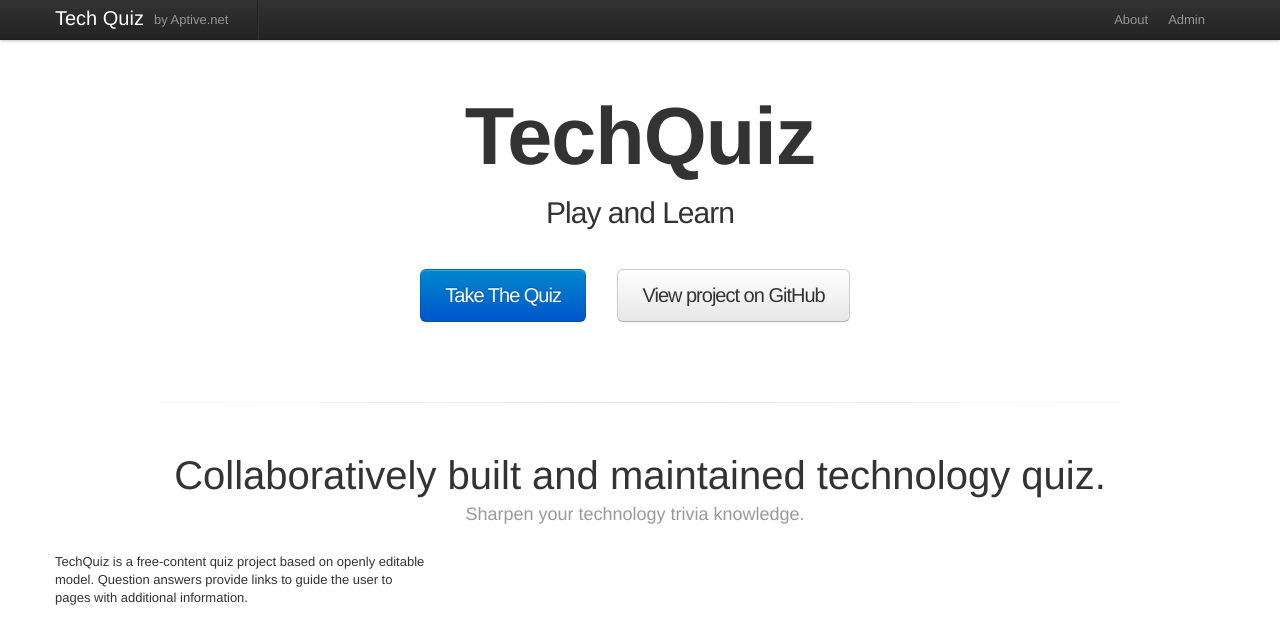
After one commit to mileshampson/techquiz, a Django app: page /about in a window 1280 px wide. The commit adds this page. Shown: the top 644 px of the page. Run offline with Django 3.2, Linux system fonts and the light colour scheme; some libraries are stand-ins or nearby versions.

Commit message:
Add about page.

```diff
--- /dev/null
+++ b/djangosite/templates/about.html
@@ -0,0 +1,29 @@
+{% extends "bootstrap_base.html" %}
+
+{% block custom_css %}
+	<link href="/static/css/about.css" rel="stylesheet">
+{% endblock %}
+
+{% block content %}
+<div  class="container">
+	<header class="jumbotron masthead">
+		<h1>TechQuiz<h1>
+		<p>Play and Learn</p>
+		<a href="/questions" class="btn btn-primary btn-large">Take The Quiz</a>
+		<a href="https://github.com/ivobos/techquiz/" class="btn btn-large">View project on GitHub</a>
+	</header>
+	<hr class="soften">
+	<div class="marketing">
+		<h1>Collaboratively built and maintained technology quiz.</h1>
+		<p class="marketing-byline">Sharpen your technology trivia knowledge.</p>
+		<div class="row">
+			<div class="span4">
+				TechQuiz is a free-content quiz project based on openly editable model. Question answers provide links to guide the user to pages with additional information.
+			</div>
+		</div>
+	</div>
+</div>
+{% endblock %}
+
+{% block custom_javascript %}
+{% endblock %}
--- a/djangosite/templates/bootstrap_base.html
+++ b/djangosite/templates/bootstrap_base.html
@@ -22,6 +22,9 @@ body {
 </style>
 <link href="/static/bootstrap/css/bootstrap-responsive.css"
 	rel="stylesheet">
+
+{% block custom_css %}
+{% endblock %}
 
 <!-- Le fav and touch icons -->
 <link rel="shortcut icon" href="/static/favicon.ico">
@@ -61,6 +64,7 @@ body {
 				<a id="nearby_button" class="btn btn-primary btn-small">Nearby</a>
 -->				<div class="nav-collapse pull-right">
 					<ul class="nav">
+						<li><a href="/about">About</a></li>
 						<li><a href="/admin">Admin</a></li>
 					</ul>
 				</div>
--- a/djangosite/templates/index.html
+++ b/djangosite/templates/index.html
@@ -18,12 +18,12 @@
 	  		<a class="btn disabled">Delete</button>
   		{% endif %}
   		{% if prevqid %}
-  			<a class="btn" href="/{{ prevqid }}">Previous</a>
+  			<a class="btn" href="/questions/{{ prevqid }}">Previous</a>
   		{% else %}
   			<a class="btn disabled"">Previous</a>
   		{% endif %}
   		{% if nextqid %}
-  			<a class="btn" href="/{{ nextqid }}">Next</a>
+  			<a class="btn" href="/questions/{{ nextqid }}">Next</a>
   		{% else %}
   			<a class="btn disabled">Next</a>
   		{% endif %}
--- a/djangosite/urls.py
+++ b/djangosite/urls.py
@@ -6,14 +6,16 @@ from django.conf.urls.defaults import patterns, include, url
 
 urlpatterns = patterns('',
     # Examples:
-    url(r'^$', 'djangosite.views.index'),
-    url(r'^(?P<qid>\d)/$', 'djangosite.views.index'),
+    url(r'^$', 'djangosite.views.about'),
+    url(r'^questions$', 'djangosite.views.index'),
+    url(r'^questions/(?P<qid>\d)/$', 'djangosite.views.index'),
     url(r'^new$', 'djangosite.views.new'),
     url(r'^category$', 'djangosite.views.category_select'),
     url(r'^edit$', 'djangosite.views.edit'),
     url(r'^delete$', 'djangosite.views.delete'),
     url(r'^statistics$', 'djangosite.views.statistics'),
     url(r'^admin$', 'djangosite.views.admin'),
+    url(r'^about$', 'djangosite.views.about'),
     #url(r'^geolocation$', 'djangosite.views.geolocation'),
     # url(r'^$', 'djangosite.views.home', name='home'),
     # url(r'^djangosite/', include('djangosite.foo.urls')),
--- a/djangosite/views.py
+++ b/djangosite/views.py
@@ -16,6 +16,12 @@ def admin(request):
 
 def category_select(request):
     t = loader.get_template('category_select.html')
+    ctxdata = {}
+    c = Context(ctxdata)
+    return HttpResponse(t.render(c))
+
+def about(request):
+    t = loader.get_template('about.html')
     ctxdata = {}
     c = Context(ctxdata)
     return HttpResponse(t.render(c))
@@ -49,7 +55,7 @@ def new(request):
         distractors.append(request.REQUEST["distractor2"])
         distractors.append(request.REQUEST["distractor3"])
         distdata.questions.addNewQuestion(stem, key, distractors)
-        return redirect("/")
+        return redirect("/questions")
 
 @never_cache
 def edit(request):
@@ -70,14 +76,14 @@ def edit(request):
         distractors.append(request.REQUEST["distractor2"])
         distractors.append(request.REQUEST["distractor3"])
         distdata.questions.updateQuestion(qid, stem, key, distractors)
-        return redirect("/"+str(qid))
+        return redirect("/questions/"+str(qid))
 
 @never_cache
 def delete(request):
     if request.method == 'GET':
         qid = int(request.REQUEST["qid"])
         distdata.questions.deleteQuestion(qid)
-        return redirect("/"+str(qid))
+        return redirect("/questions/"+str(qid))
 
 def statistics(request):
     t = loader.get_template('statistics.html')
--- a/fabfile.py
+++ b/fabfile.py
@@ -3,7 +3,7 @@ from fabric.api import *
 from fabric.contrib.files import exists
 
 env.hosts = ['prodbox']
-env.password = 'nin90nin'
+# env.password = 'your password goes here'
 project_tgz = 'techquiz.tgz'
 install_path = '/srv/techquiz/'
 apache2_config = 'techquiz.aptive.net'
--- /dev/null
+++ b/static/css/about.css
@@ -0,0 +1,100 @@
+
+/* Jumbotrons - taken from boostrap
+-------------------------------------------------- */
+.jumbotron {
+  position: relative;
+}
+.jumbotron h1 {
+  margin-bottom: 9px;
+  font-size: 81px;
+  font-weight: bold;
+  letter-spacing: -1px;
+  line-height: 1;
+}
+.jumbotron p {
+  margin-bottom: 18px;
+  font-weight: 300;
+}
+.jumbotron .btn-large {
+  font-size: 20px;
+  font-weight: normal;
+  padding: 14px 24px;
+  margin-right: 10px;
+  -webkit-border-radius: 6px;
+     -moz-border-radius: 6px;
+          border-radius: 6px;
+}
+.jumbotron .btn-large small {
+  font-size: 14px;
+}
+
+/* Masthead (docs home) - taken from bootstrap */
+.masthead {
+  padding-top: 36px;
+  margin-bottom: 72px;
+}
+.masthead h1,
+.masthead p {
+  text-align: center;
+}
+.masthead h1 {
+  margin-bottom: 18px;
+}
+.masthead p {
+  margin-left: 5%;
+  margin-right: 5%;
+  font-size: 30px;
+  line-height: 36px;
+}
+
+/* Faded out hr - taken from bootstrap */
+hr.soften {
+  height: 1px;
+  margin: 54px 0;
+  background-image: -webkit-linear-gradient(left, rgba(0,0,0,0), rgba(0,0,0,.1), rgba(0,0,0,0));
+  background-image:    -moz-linear-gradient(left, rgba(0,0,0,0), rgba(0,0,0,.1), rgba(0,0,0,0));
+  background-image:     -ms-linear-gradient(left, rgba(0,0,0,0), rgba(0,0,0,.1), rgba(0,0,0,0));
+  background-image:      -o-linear-gradient(left, rgba(0,0,0,0), rgba(0,0,0,.1), rgba(0,0,0,0));
+  border: 0;
+}
+
+
+/* Marketing section of Overview - taken from bootstrap
+-------------------------------------------------- */
+.marketing .row {
+  margin-bottom: 9px;
+}
+.marketing h1 {
+  margin: 36px 0 27px;
+  font-size: 40px;
+  font-weight: 300;
+  text-align: center;
+}
+.marketing h2,
+.marketing h3 {
+  font-weight: 300;
+}
+.marketing h2 {
+  font-size: 22px;
+}
+.marketing p {
+  margin-right: 10px;
+}
+.marketing .bs-icon {
+  float: left;
+  margin: 7px 10px 0 0;
+  opacity: .8;
+}
+.marketing .small-bs-icon {
+  float: left;
+  margin: 4px 5px 0 0;
+}
+
+.marketing-byline {
+  margin: -18px 0 27px;
+  font-size: 18px;
+  font-weight: 300;
+  line-height: 24px;
+  color: #999;
+  text-align: center;
+}
```
